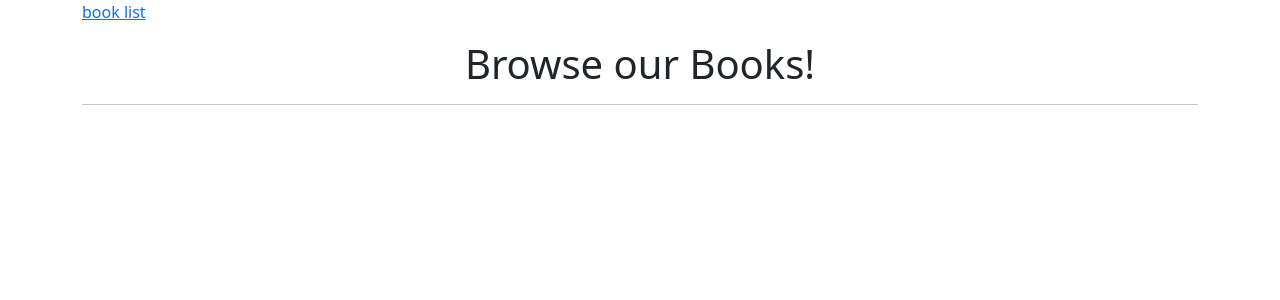
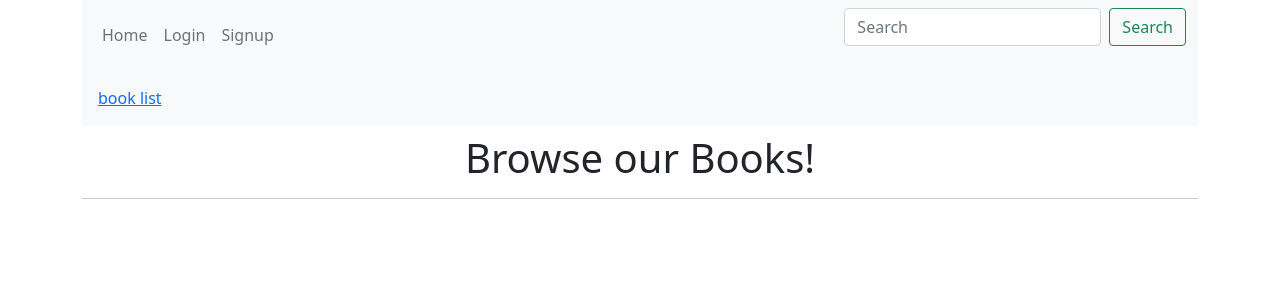
Before and after one commit to Blackice21/my_ecommerce_app, a Django app: page / in a window 1280 px wide. Shown: the top 300 px of the page. Run offline with Django 3.2, Linux system fonts and the light colour scheme; data that the repository does not hold is empty; some libraries are stand-ins or nearby versions.

Commit message:
added navbar and user permissions on exercise page

```diff
--- a/templates/base.html
+++ b/templates/base.html
@@ -7,8 +7,9 @@
 </head>
 <body>
      <div class="container">
+      {% include 'navbar.html' %}
       <nav aria-label="breadcrumb">
-        <ol class="breadcrumb">
+        <ol class="breadcrumb p-3 mb-2 bg-light text-dark">
           {%block breadcrumb%}{% endblock breadcrumb %}
         </ol>
       </nav>
--- /dev/null
+++ b/templates/navbar.html
@@ -0,0 +1,30 @@
+<nav class="navbar navbar-expand-lg navbar-light bg-light">
+    <div class="container-fluid">
+      <button class="navbar-toggler" type="button" data-bs-toggle="collapse" data-bs-target="#navbarSupportedContent" aria-controls="navbarSupportedContent" aria-expanded="false" aria-label="Toggle navigation">
+        <span class="navbar-toggler-icon"></span>
+      </button>
+      <div class="collapse navbar-collapse" id="navbarSupportedContent">
+        <ul class="navbar-nav me-auto mb-2 mb-lg-0">
+            <li class="nav-item">
+                <a class="nav-link" aria-current="page" href="#">Home</a>
+            </li>
+          {% if request.user.is_authenticated %}
+            <li class="nav-item">
+                <a class="nav-link" href="{% url 'account_logout' %}">Logout</a>
+            </li>
+          {% else %}
+            <li class="nav-item">
+                <a class="nav-link" href="{% url 'account_login' %}">Login</a>
+            </li>
+            <li class="nav-item">
+                <a class="nav-link" href="{% url 'account_signup' %}">Signup</a>
+            </li>
+          {% endif %}
+        </ul>
+        <form class="d-flex">
+          <input class="form-control me-2" type="search" placeholder="Search" aria-label="Search">
+          <button class="btn btn-outline-success" type="submit">Search</button>
+        </form>
+      </div>
+    </div>
+  </nav>
```
Also changed, not shown: templates/exercise_detail.html (+9 -0 lines), django_ecommerce_pro/static/lock_img2.jpg (added), django_ecommerce_pro/static/stop_hand.webp (added).
